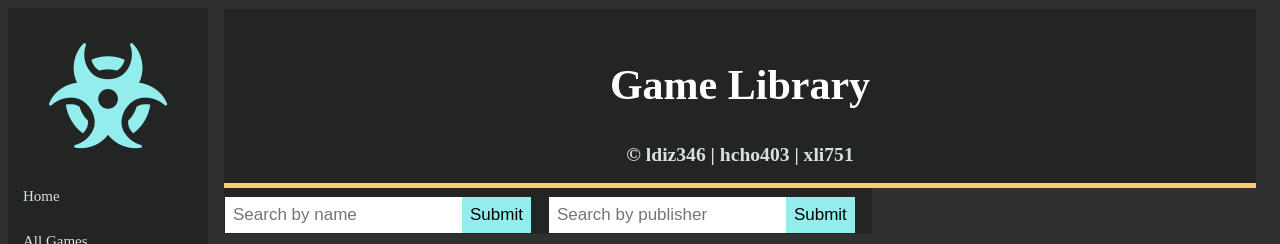
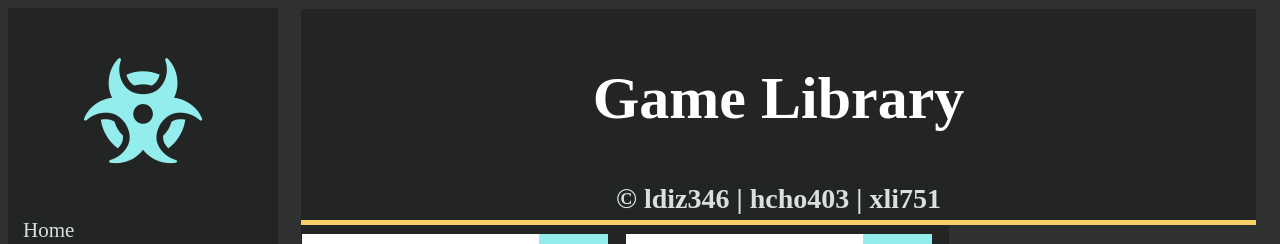
Before and after one commit to SkywalkerL235/cs235-2023-gameswebapp-assignment-ldiz346_hcho403_xli751__89, a Flask app: page /games in a window 1280 px wide. Shown: the top 244 px of the page. Run offline with Flask 3, Linux system fonts and the light colour scheme; some libraries are stand-ins or nearby versions.

Commit message:
css update

```diff
--- a/games/static/css/main.css
+++ b/games/static/css/main.css
@@ -1,15 +1,15 @@
 #header {
-  padding: 17px;
+  padding: 5px;
     color: white;
   background: #232424;
   border-bottom: 5px solid #f5cf67;
-  font-size: 28px;
+  font-size: 40px;
   font-weight: bold;
   text-align: center;
 }
 
 div.content {
-  margin-left: 200px;
+  margin-left: 277px;
   padding: 1px 16px;
 }
 
@@ -60,8 +77,9 @@ tr {
 
 table {
     border-collapse: collapse;
+    width: 100%;
 }
-th, td {
+td {
     border-bottom: 10px solid #2f3030;
     text-align: left;
 }
@@ -74,7 +92,7 @@ a {
 .sidebar {
   margin: 0;
   padding: 0;
-  width: 200px;
+  width: 270px;
   background-color: #232424;
   position: fixed;
   height: 98%;
@@ -86,7 +104,7 @@ a {
   color: #dae0e0;
   padding: 15px;
   text-decoration: none;
-    height: 15px
+    font-size: 21px;
 }
 
 .sidebar a:hover {
@@ -94,21 +112,22 @@ a {
   color: #232424;
     font-family: 'Courier';
     text-align: center;
-    font-size: 16px;
+    font-size: 21px;
     font-weight: bold;
 }
 
 .sidebar ab {
   display: block;
-    padding-top: 35px;
-    padding-bottom: 25px;
+    padding-top: 50px;
+    padding-bottom: 40px;
     text-align: center;
 }
 
 .sidebar footer {
     color: #dae0e0;
-    padding: 21px;
+    padding: 35px;
     position:absolute;
+    font-size: 18px;
     bottom:0;
 }
 
--- a/games/templates/gameDescription.html
+++ b/games/templates/gameDescription.html
@@ -15,8 +15,8 @@
 
             <div id="container">
               <main id="main">
-                <div class="description">
                   <br>
+                  <div class="amp">
                     <h3>{{ gameToDisplay.name }}</h3>
                     <p><img src="{{ gameToDisplay.image }}" alt="game image"> </p>
                     <p><i>Publishers:</i>  {{ gameToDisplay.publishers }}</p>
```
Also changed, not shown: other parts of games/static/css/main.css (+31 -13 lines).
